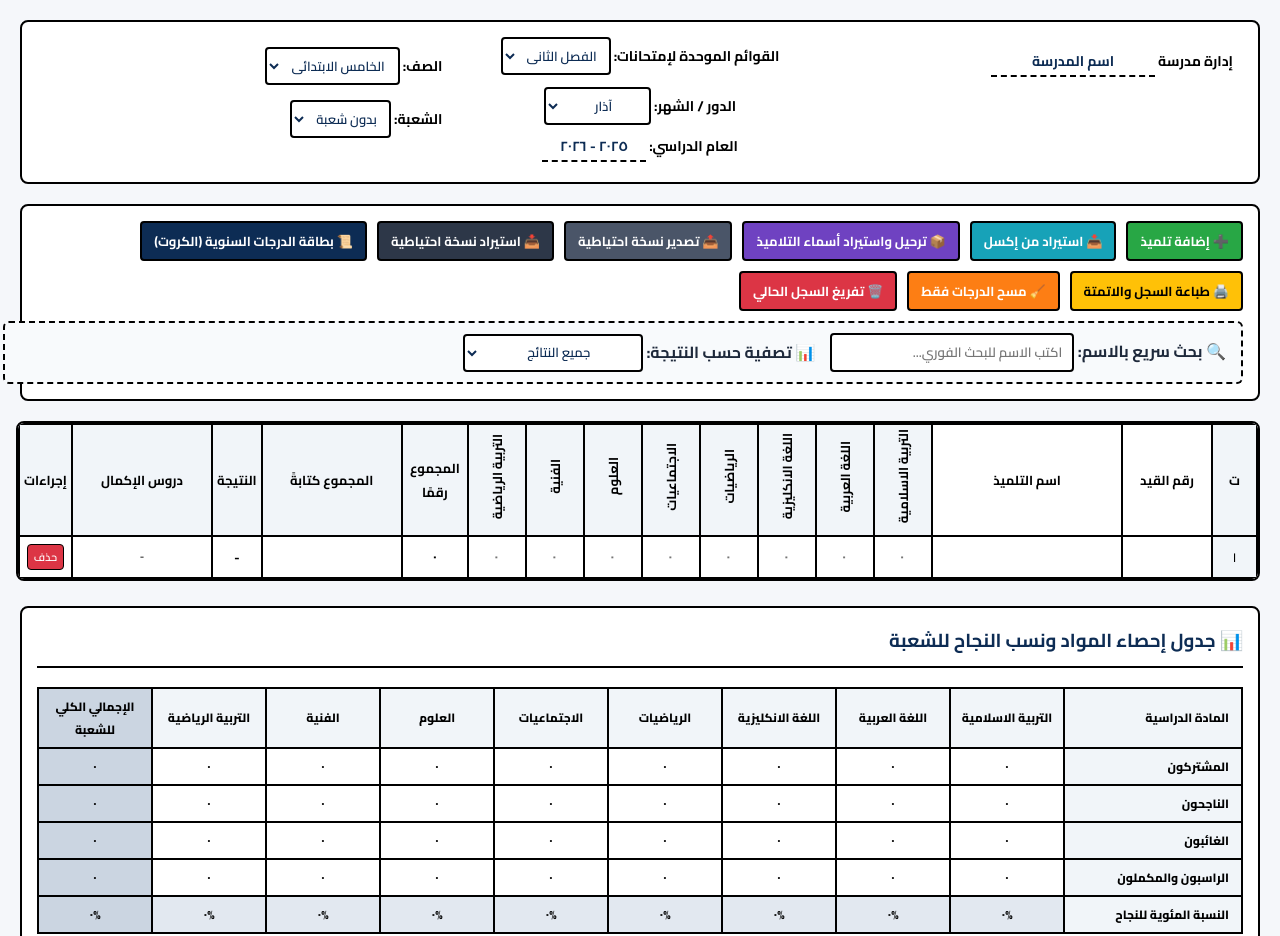
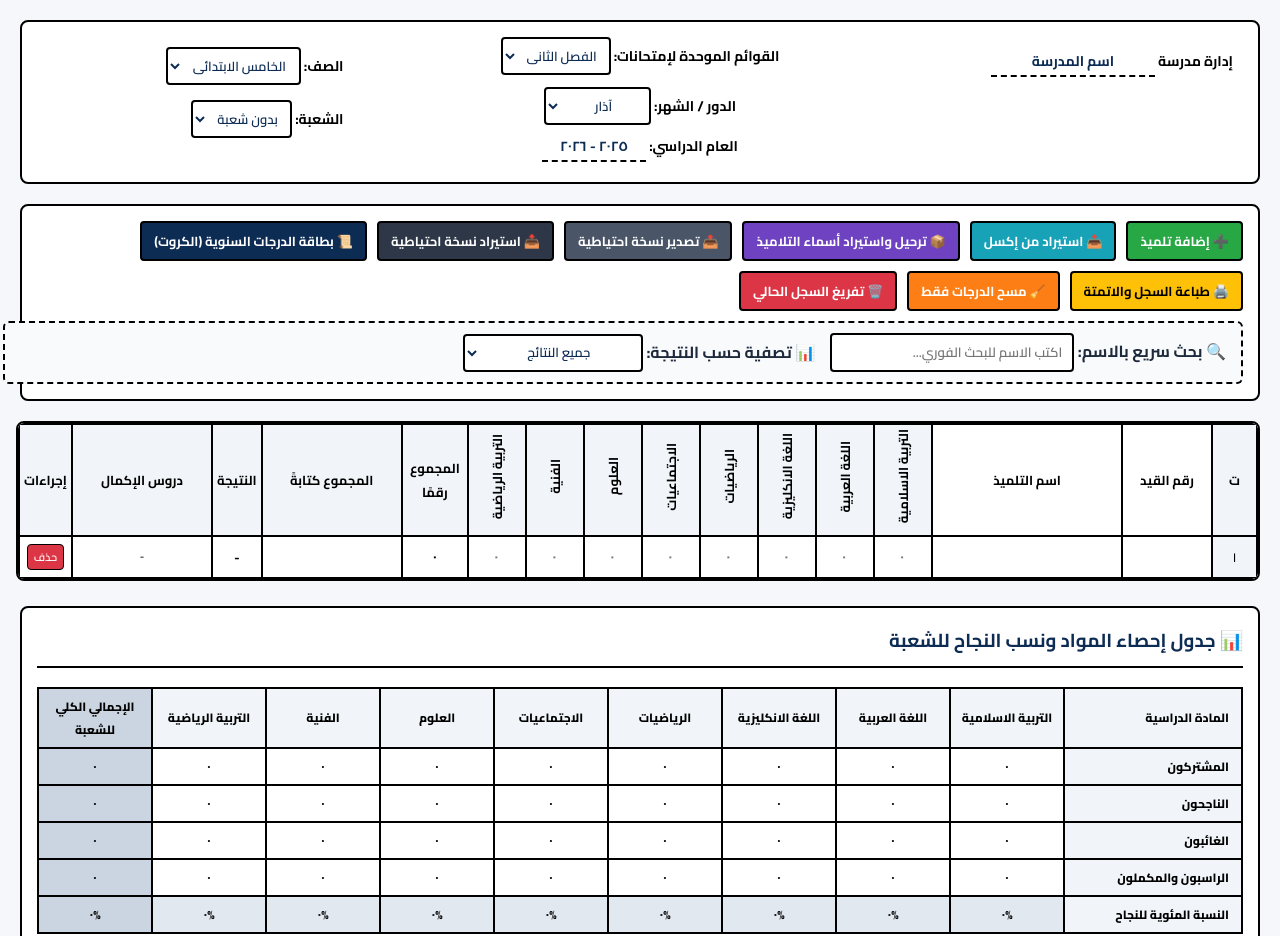
Before and after one commit to haderameer691-droid/school-public, a plain HTML site: page results56.html in a window 1280 px wide. Shown: the top 936 px of the page. Drawn offline with Linux system fonts and the light colour scheme.

Commit message:
Adjust header layout and fix text alignment

```diff
--- a/results56.html
+++ b/results56.html
@@ -10,7 +10,7 @@
         body { font-family: 'Cairo', sans-serif; font-weight: 600; direction: rtl; text-align: right; margin: 20px; background-color: #f5f7fa; color: #1e293b; }
 
         .new-header-container { display: flex; justify-content: space-between; align-items: flex-start; background: #fff; padding: 15px 25px; border: 2px solid #000; border-radius: 8px; margin-bottom: 20px; }
-        .header-right, .header-left { font-size: 14px; font-weight: 500; flex: 1; text-align: right; margin-top: 10px; }
+        .header-right, .header-left { font-size: 14px; font-weight: 500; flex: 0.5; text-align: right; margin-top: 10px; }
         .header-left { display: flex; flex-direction: column; align-items: flex-start; }
         .header-center { text-align: center; flex: 1; display: flex; flex-direction: column; gap: 4px; align-items: center; justify-content: center; }
         .header-row-inline { display: block; font-size: 14px; font-weight: 500; margin-bottom: 5px; }
@@ -153,7 +153,7 @@
         <div class="new-header-container">
             <div class="header-right">
                 <div class="header-row-inline">
-                    <span>إدارة مدرسة </span>
+                    <span>إدارة مدرسة</span>
                     <input type="text" id="schoolName" class="editable-input-header" value="اسم المدرسة" onchange="saveSchoolInfo()">
                 </div>
             </div>
```
